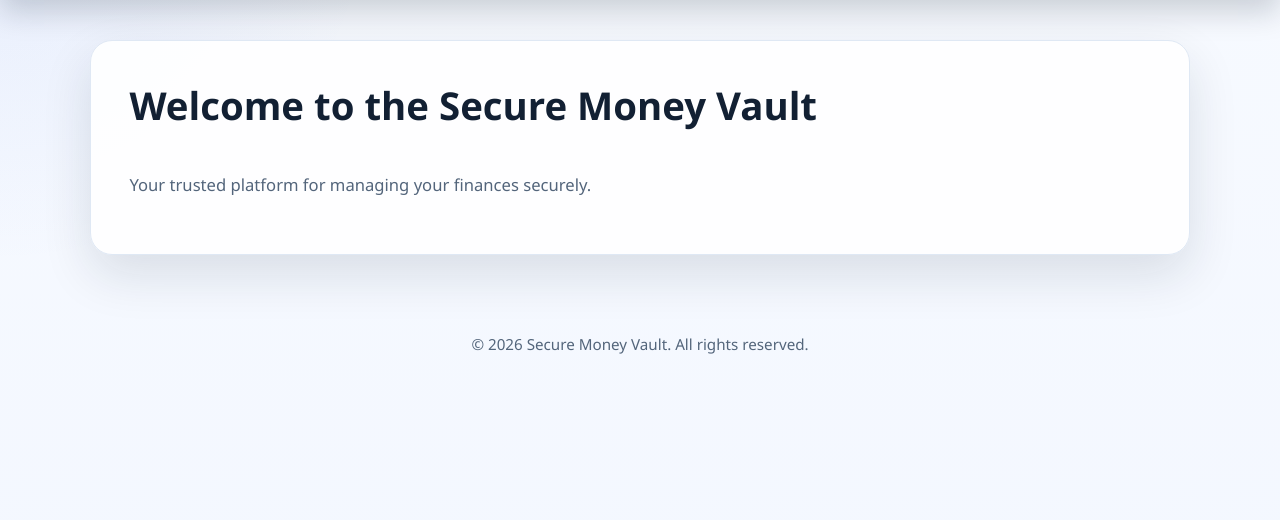
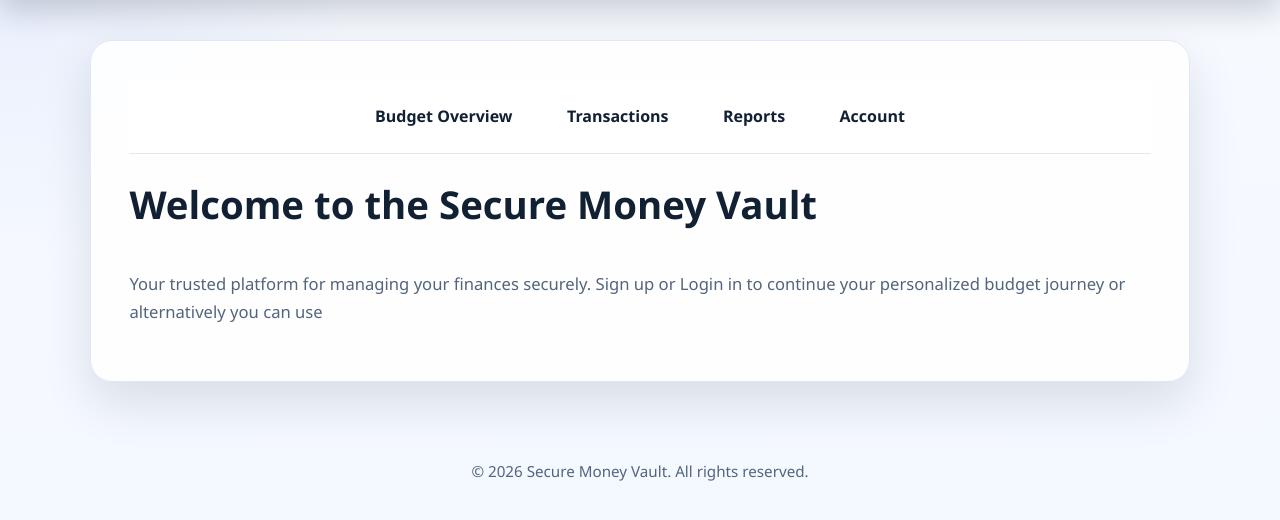
Before and after one commit to bikerbrandon2282/secure-money-vault-m3, a Django app: template homepage/templates/index.html in a window 1280 px wide. Shown: the part 112-632 px from the top of the page. Run offline with Django 5.2, Linux system fonts and the light colour scheme; the template is opened without the code that fills it, so the values that code supplies are empty; parts of the project's set-up code (start-up, migrations or seed data) failed here and were passed over.

Commit message:
adding Nav links to index page as this is the page users will be sent to once logged in

```diff
--- a/homepage/templates/index.html
+++ b/homepage/templates/index.html
@@ -1,8 +1,18 @@
 {% extends "base.html" %}
 
 {% block content %}
+    <nav>
+        <ul>
+            <li><a href="{% url 'budget_overview' %}">Budget Overview</a></li>
+            <li><a href="{% url 'transactions' %}">Transactions</a></li>
+            <li><a href="{% url 'reports' %}">Reports</a></li>
+            <li><a href="{% url 'account' %}">Account</a></li>
+        </ul>
+    </nav>
     <h2>Welcome to the Secure Money Vault</h2>
     <p>
         Your trusted platform for managing your finances securely.
+
+        Sign up or Login in to continue your personalized budget journey or alternatively you can use
     </p>
 {% endblock %}
```
